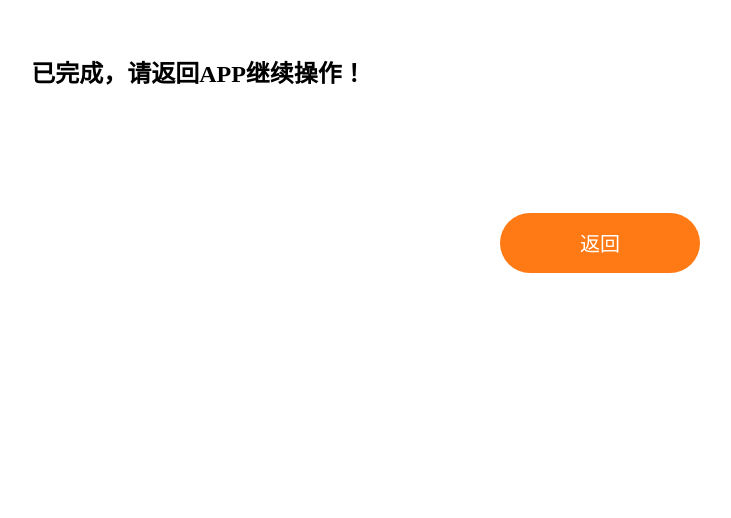
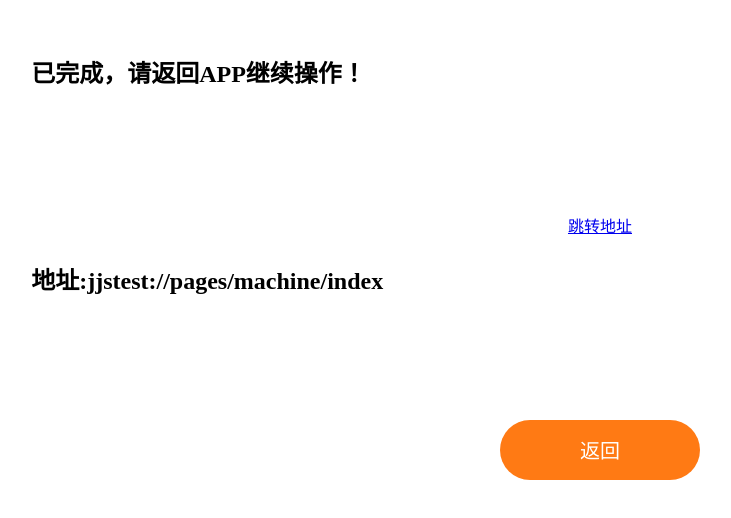
Before and after one commit to 794819360/794819360.code-analysis-tool, a plain HTML site: page index.html in a window 1280 px wide. Shown: the part 170-688 px from the top of the page, without its empty margins (40-771 px from the left). Drawn offline with nearby package versions, Linux system fonts and the light colour scheme.

Commit message:
feat:显示链接

```diff
--- a/index.html
+++ b/index.html
@@ -45,6 +45,9 @@
   <div id="app">
     <div class="box">
       <p class="text">已完成，请返回APP继续操作！</p>
+      <!-- 写一个a标签跳转链接 -->
+      <a href="jjstest://pages/machine/index">跳转地址</a>
+      <p class="text">地址:jjstest://pages/machine/index</p>
       <button class="btn" @click="goBackApp">返回</button>
     </div>
   </div>
```
